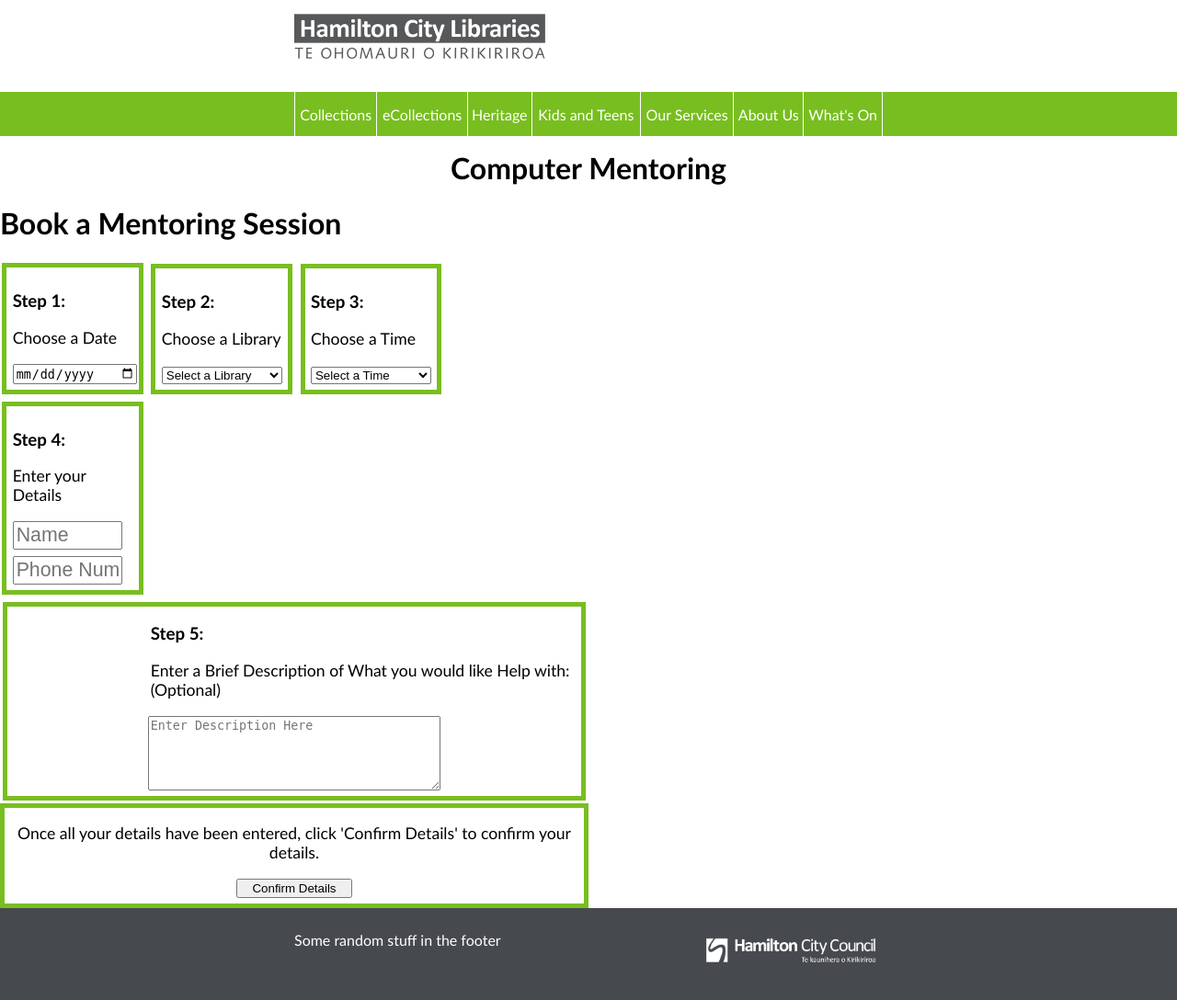
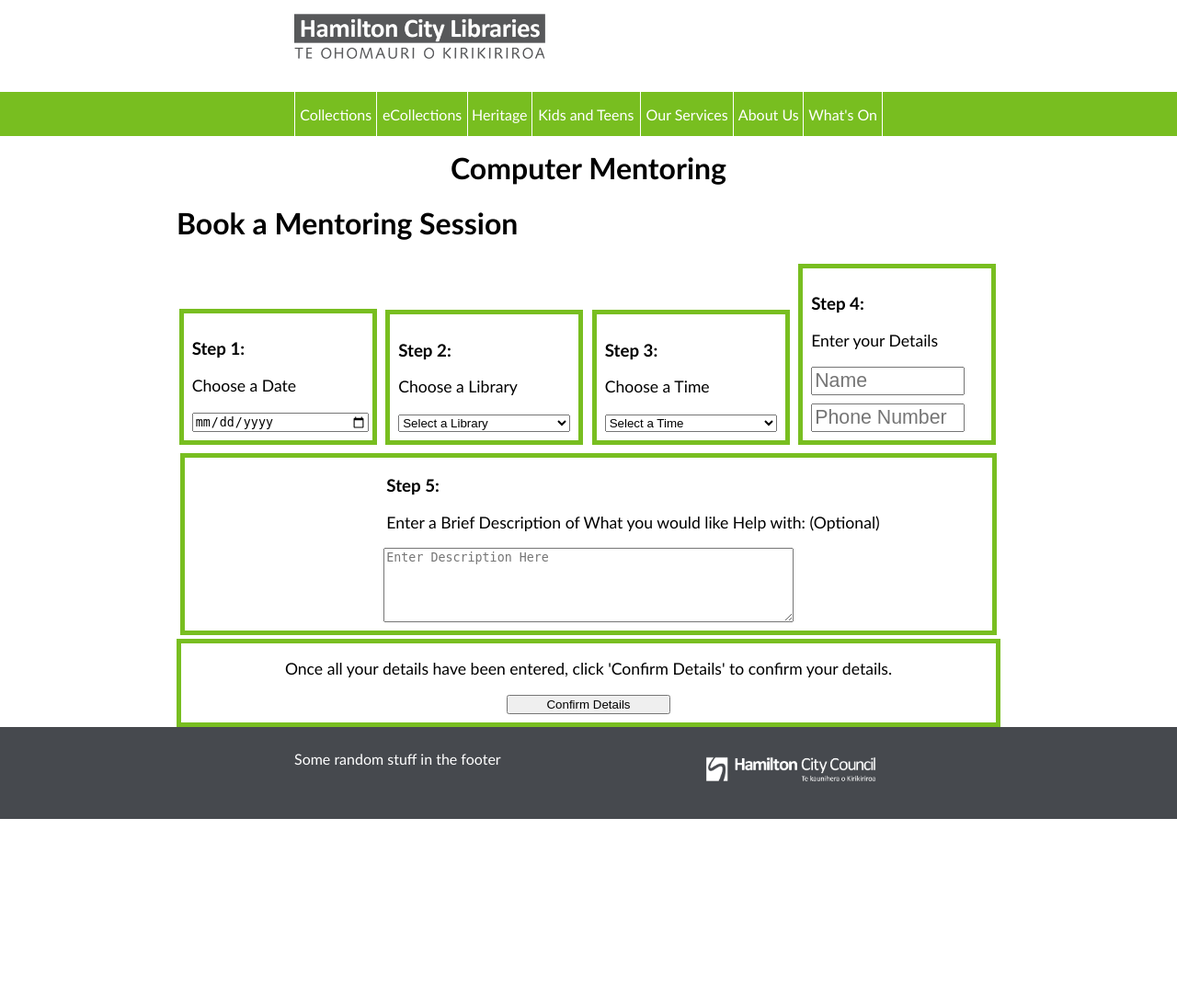
Before and after one commit to ashton-lye/straightupit, a PHP site: page /booking.php in a window 1280 px wide. Shown: the whole page at 92% size. After the commit the page ends 891 px from the top, so only its background shows below. Run offline with PHP 8.4, Linux system fonts and the light colour scheme; data comes from the database, SQL or seed files in the repository.

Commit message:
tweaking a few things

```diff
--- a/hclmentors/booking.php
+++ b/hclmentors/booking.php
@@ -3,7 +3,7 @@
 include 'php/navbar.php';
 ?>
 
-<div class="pageContent">
+<div class="content">
     <link rel="stylesheet" href="css/booking.css">
 
     <div id="inputs">
--- a/hclmentors/css/booking.css
+++ b/hclmentors/css/booking.css
@@ -50,9 +50,9 @@
     box-sizing: border-box;
     border: 5px solid #78BE20;
     width: 24%;
-    height: 30%;
+    height: 40%;
     padding: 1%;
-    margin: 0.35%;
+    margin: 0.30%;
     overflow: auto;
 }
 
@@ -119,3 +119,10 @@
     height: 8%;
     width: 20%;
 }
+
+div.content {
+    margin-left: 15%;
+    width: 70%;
+    height: 100%;
+    display: block;
+}
--- a/hclmentors/php/connect.php
+++ b/hclmentors/php/connect.php
@@ -1,6 +1,6 @@
 <?php
     try{
-		$con = new PDO('mysql:host=localhost;dbname=hcl_mentors','root','');
+		$con = new PDO('mysql:host=localhost;dbname=hcl_mentors','root','root');
 		//uni - $con = new PDO('mysql:host=mysql.cms.waikato.ac.nz;dbname=','','');
 		//lappy - $con = new PDO('mysql:host=localhost;dbname=comp333-assn1-im','root','root');
    	} catch (PDOException $e) {
```
